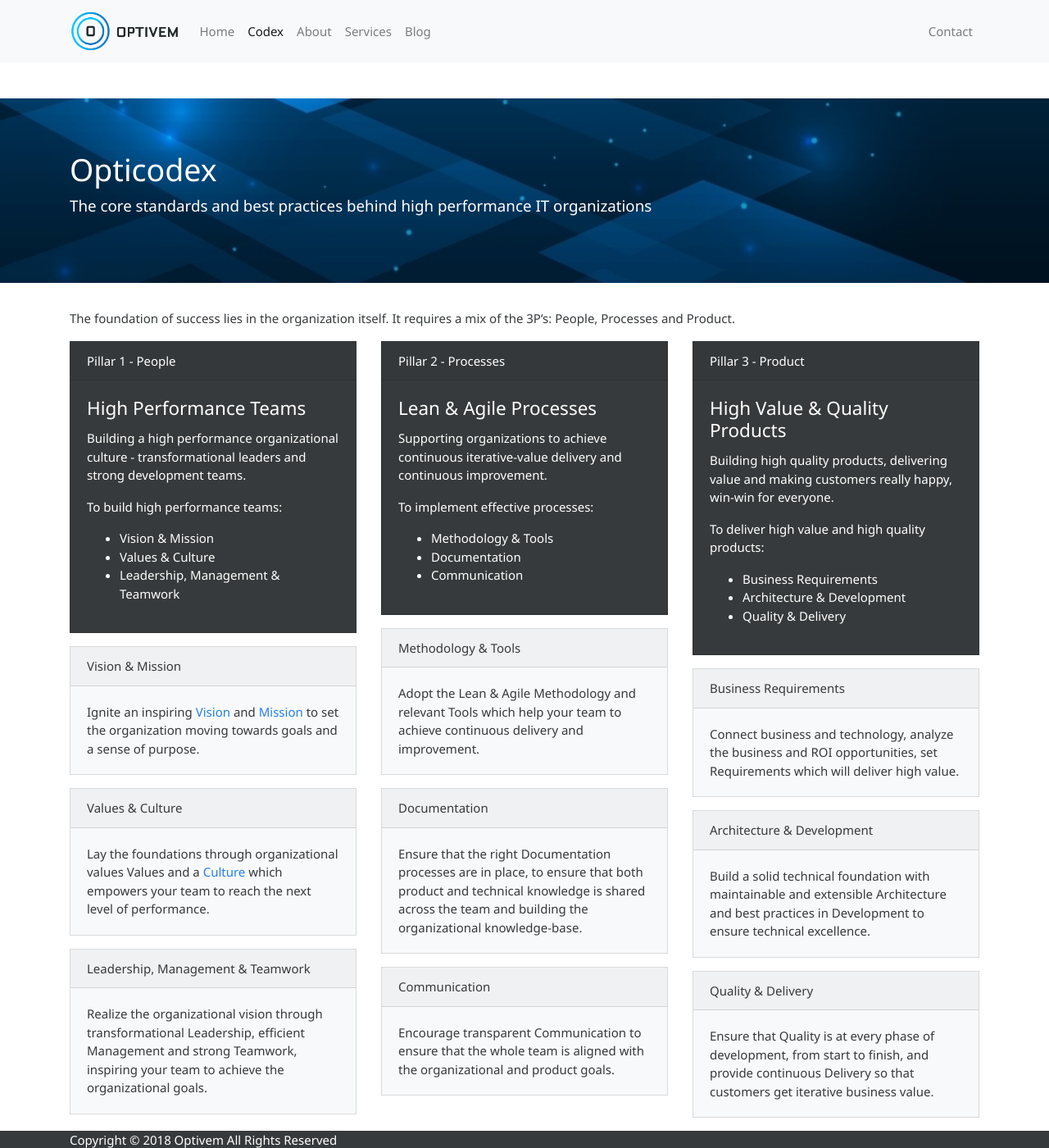
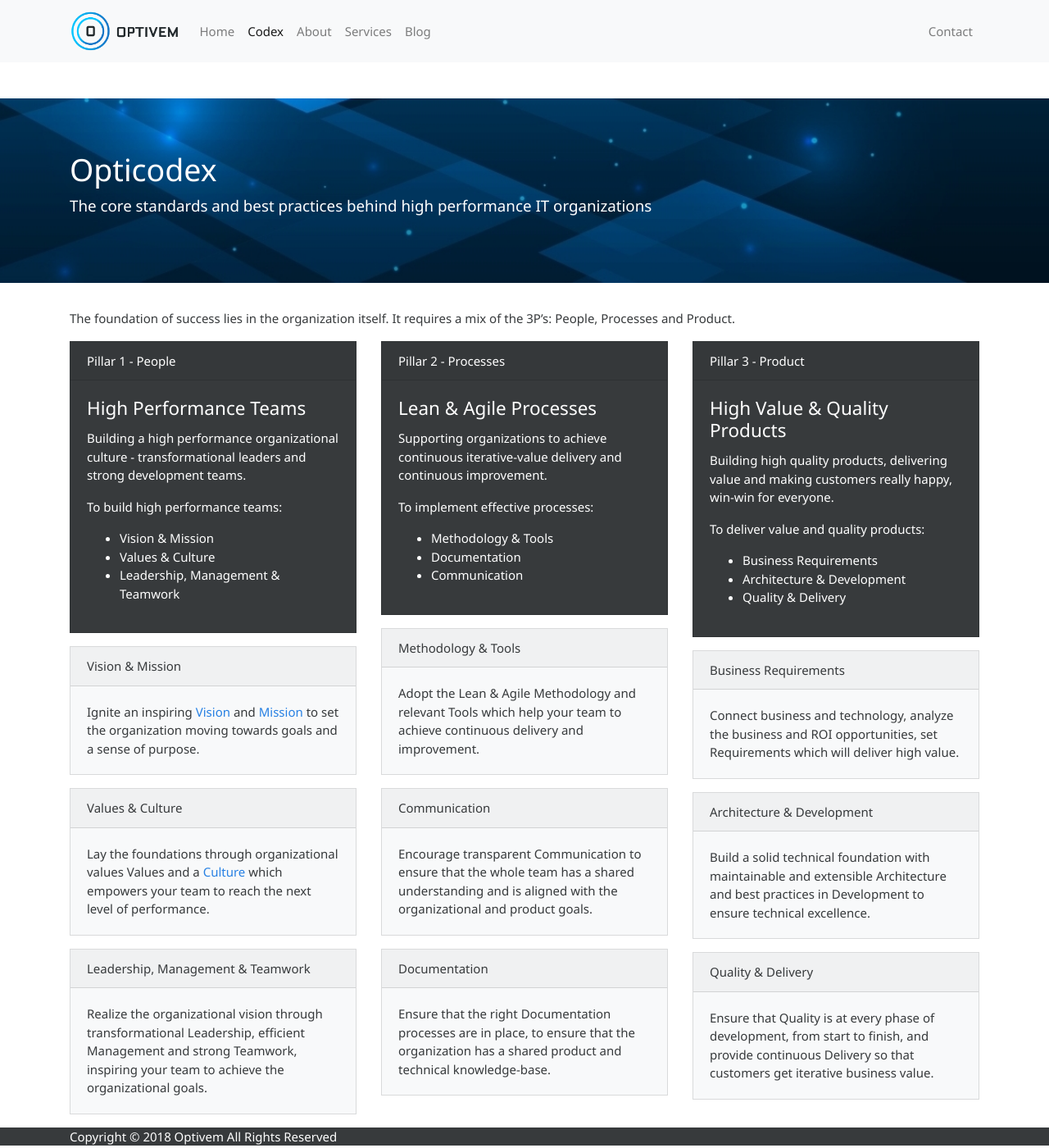
Before and after one commit to optivem/optivem.github.io, a Jekyll site: the page built from _pages/codex.md, in a window 1280 px wide and 1400 px high. Shown: the whole window at 82% size. Built offline with Jekyll 4.4.1, drawn with Linux system fonts in a browser that asks for light colours.

Commit message:
#10 Codex Page

```diff
--- a/_pages/codex.md
+++ b/_pages/codex.md
@@ -10,7 +10,7 @@ The foundation of success lies in the organization itself. It requires a mix of
 
 <div class="row">
 
-	<div class="col-sm-4">
+	<div class="col-lg-4">
 		<div class="card text-white bg-dark mb-3">
 			<div class="card-header">Pillar 1 - People</div>
 			<div class="card-body">
@@ -56,7 +56,7 @@ The foundation of success lies in the organization itself. It requires a mix of
 	</div>
 
 
-	<div class="col-sm-4">
+	<div class="col-lg-4">
 		<div class="card text-white bg-dark mb-3">
 			<div class="card-header">Pillar 2 - Processes</div>
 			<div class="card-body">
@@ -84,32 +84,30 @@ The foundation of success lies in the organization itself. It requires a mix of
 		</div>
 
 		<div class="card bg-light mb-3">
-			<div class="card-header">Documentation</div>
+			<div class="card-header">Communication</div>
 			<div class="card-body">
-				<p class="card-text">Ensure that the right Documentation processes are in place, to ensure that both product and technical knowledge is shared across the team and building the organizational knowledge-base.</p>
+				<p class="card-text">Encourage transparent Communication to ensure that the whole team has a shared understanding and is aligned with the organizational and product goals.</p>
 			</div>
 		</div>
 
 		<div class="card bg-light mb-3">
-			<div class="card-header">Communication</div>
+			<div class="card-header">Documentation</div>
 			<div class="card-body">
-				<p class="card-text">Encourage transparent Communication to ensure that the whole team is aligned with the organizational and product goals.</p>
+				<p class="card-text">Ensure that the right Documentation processes are in place, to ensure that the organization has a shared product and technical knowledge-base.</p>
 			</div>
 		</div>
-
-		<!-- TODO: VC: Switch ordering -->
 
 	</div>
 
 
-	<div class="col-sm-4">
+	<div class="col-lg-4">
 		<div class="card text-white bg-dark mb-3">
 			<div class="card-header">Pillar 3 - Product</div>
 			<div class="card-body">
 				<h4 class="card-title">High Value &amp; Quality Products</h4>
 				<p class="card-text">Building high quality products, delivering value and making customers really happy, win-win for everyone.</p>
 
-				<p>To deliver high value and high quality products:</p>
+				<p>To deliver value and quality products:</p>
 
 				<ul>
 					<li>Business Requirements</li>
```
